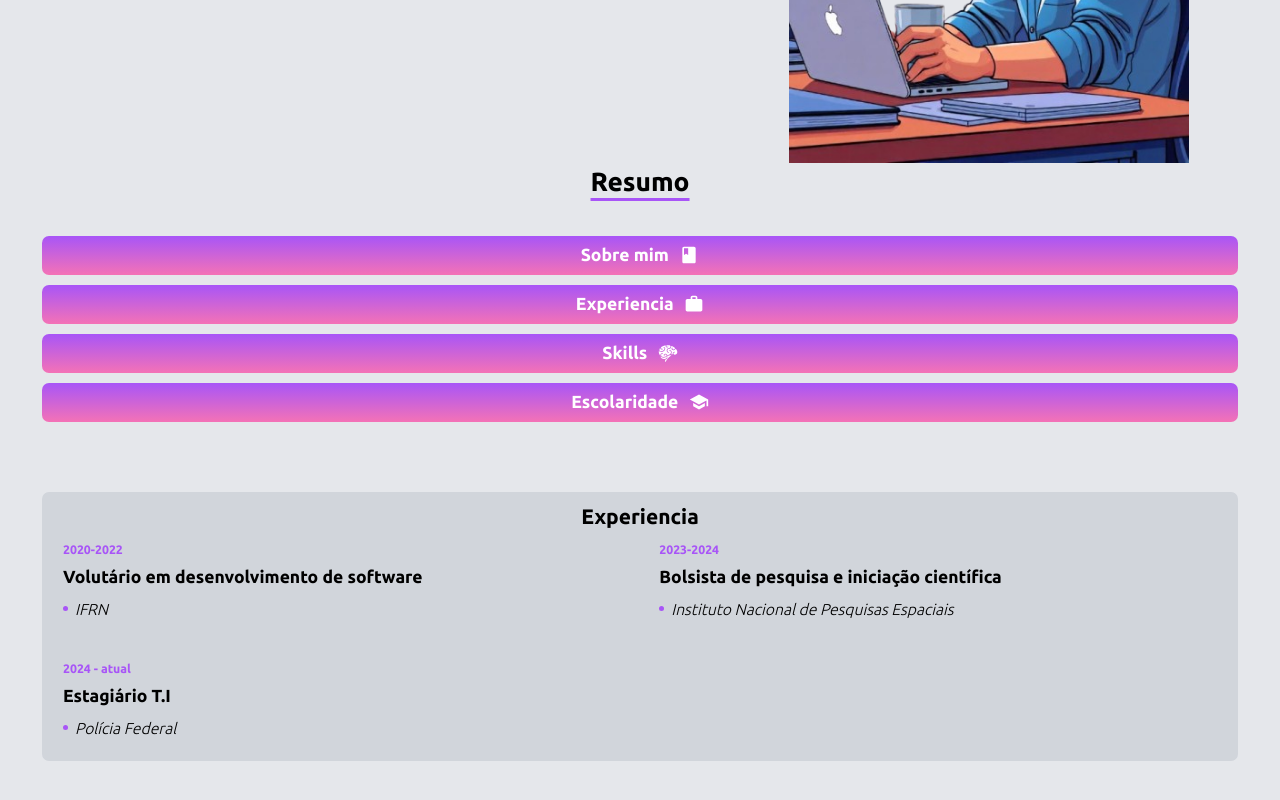
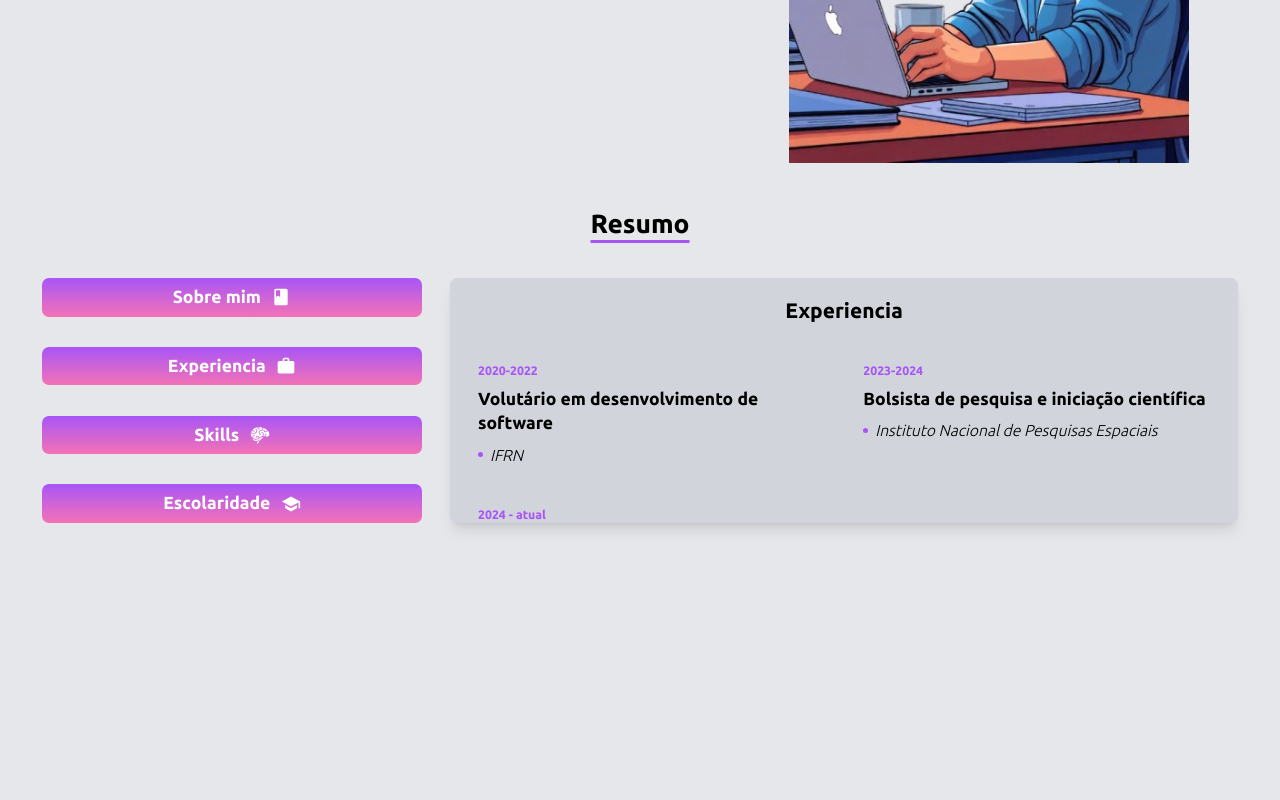
Before and after one commit to Albert1616/Portfolio, a Next.js app: page / in a window 1280 px wide. Shown: the part 464-1264 px from the top of the page. After the commit the page ends 1057 px from the top, so only its background shows below. Built offline with nearby package versions, Linux system fonts and the light colour scheme.

Commit message:
feat: add transitions in resume section

```diff
--- a/src/components/resume/Resume.tsx
+++ b/src/components/resume/Resume.tsx
@@ -8,7 +8,7 @@ import TabScreen from './TabScreen'
 const Resume = () => {
   const [tab, setTab] = useState('Experiencia')
   return (
-    <section className="relative mt-16 py-20">
+    <section className="relative mt-16 md:mt-36 xl:mt-28 py-20" id="resumo">
       <motion.h2
         className="absolute top-0 left-1/2 translate-x-[-50%] text-black dark:text-white text-center text-2xl lg:text-3xl
         font-semibold after:absolute after:-bottom-1 after:left-0 after:right-0 after:w-full after:h-[3px] after:bg-primaryColor "
@@ -18,15 +18,20 @@ const Resume = () => {
       >
         Resumo
       </motion.h2>
-      <div className="md:grid md:grid-cols md:gap-8 items-center">
-        <div className="flex flex-col items-center gap-3 w-full md:flex-col">
+      <motion.div
+        className="md:grid md:grid-cols-3 md:gap-8 items-center"
+        initial={{ opacity: 0, y: 100 }}
+        whileInView={{ opacity: 1, y: 0 }}
+        transition={{ duration: 0.5, delay: 0.2 }}
+      >
+        <div className="col-span-1 flex flex-col items-center md:justify-between md:h-[20em] gap-3 w-full">
           <TabButton tab="Sobre mim" icon={MdBook} setTab={setTab} />
           <TabButton tab="Experiencia" icon={MdOutlineWork} setTab={setTab} />
           <TabButton tab="Skills" icon={GiBrain} setTab={setTab} />
           <TabButton tab="Escolaridade" icon={MdSchool} setTab={setTab} />
         </div>
         <TabScreen tab={tab} />
-      </div>
+      </motion.div>
     </section>
   )
 }
--- a/src/components/resume/ResumeCard.tsx
+++ b/src/components/resume/ResumeCard.tsx
@@ -15,7 +15,7 @@ const ResumeCard = ({ data, title, keyWord }: Props) => {
         className="flex items-center gap-2 text-black
       dark:text-white text-lg font-light italic"
       >
-        <div className="rounded-full w-[5px] h-[5px] bg-primaryColor" />
+        <span className="rounded-full w-[5px] h-[5px] bg-primaryColor" />
         {keyWord}
       </p>
     </div>
--- a/src/components/resume/SkillCard.tsx
+++ b/src/components/resume/SkillCard.tsx
@@ -9,8 +9,8 @@ type Props = {
 const SkillCard = ({ icon: Icon, name }: Props) => {
   return (
     <div
-      className={`p-3 text-black dark:text-white flex items-center justify-center rounded-lg bg-gray-300 dark:bg-gray-600 shadow-md
-    hover:bg-gray-200 dark:hover:bg-gray-600 hover:text-primaryColor dark:hover:text-primaryColor transition-colors
+      className={`p-3 text-black dark:text-white flex items-center justify-center border border-white rounded-s-xl bg-gray-200 dark:bg-gray-800 shadow-lg
+    hover:text-primaryColor dark:hover:text-primaryColor transition-colors
     `}
     >
       <Icon size={30} />
@@ -19,3 +19,6 @@ const SkillCard = ({ icon: Icon, name }: Props) => {
 }
 
 export default SkillCard
+
+// hover:after:content-[]
+// after:relative after:bottom-8 after:right-7 hover:after:bg-white after:text-black after:rounded-lg after:p-3
--- a/src/components/resume/TabScreen.tsx
+++ b/src/components/resume/TabScreen.tsx
@@ -9,9 +9,11 @@ import {
     RiHtml5Fill,
     RiCss3Fill,
     RiGithubFill,
+    RiTailwindCssFill
 } from 'react-icons/ri'
 import { SiTypescript } from 'react-icons/si'
 import SkillCard from './SkillCard'
+import { AnimatePresence, motion } from 'motion/react'
 
 type Props = {
     tab: string
@@ -19,15 +21,27 @@ type Props = {
 
 const TabScreen = ({ tab }: Props) => {
     return (
-        <div className="p-3 mt-12 bg-gray-300 dark:bg-slate-700 rounded-lg">
-            <h2 className="text-2xl text-center font-semibold text-black dark:text-white">{tab}</h2>
+        <div className="col-span-2 p-3 md:p-5 mt-12 md:mt-0 bg-gray-300 dark:bg-slate-700 rounded-lg
+        h-[25em] md:h-[20em] shadow-lg overflow-y-auto overflow-x-hidden">
+            <h2 className="md:mb-8 text-2xl text-center
+            font-semibold text-black dark:text-white"
+            >
+                {tab}
+            </h2>
+            <AnimatePresence key={tab}>
+                <motion.div
+                    initial={{ opacity: 0, x: 100 }}
+                    animate={{ opacity: 1, x: 0 }}
+                    exit={{ opacity: 0, x: -100 }}
+                    transition={{ duration: 0.4, delay: 0.1 }}
+                >
                     {tab === 'Sobre mim' ? (
                         <div className="flex flex-col gap-4 mt-4 px-2">
                             <p className="text-xl font-medium text-justify text-black dark:text-white">
-                        Lorem ipsum dolor sit amet consectetur adipisicing elit. Incidunt
-                        consequuntur, veniam impedit numquam rem praesentium soluta dolor
-                        eaque atque amet nesciunt nulla. Libero dolores porro excepturi
-                        accusantium praesentium ea iste.
+                                Lorem ipsum dolor sit amet consectetur adipisicing elit.
+                                Incidunt consequuntur, veniam impedit numquam rem praesentium
+                                soluta dolor eaque atque amet nesciunt nulla. Libero dolores
+                                porro excepturi accusantium praesentium ea iste.
                             </p>
                         </div>
                     ) : tab === 'Experiencia' ? (
@@ -53,16 +67,19 @@ const TabScreen = ({ tab }: Props) => {
                             ))}
                         </div>
                     ) : tab === 'Skills' ? (
-                <div className="mt-2 px-3 grid grid-cols-1 overflow-y-scroll max-h-[20em] md:grid-cols-3 lg:grid-cols-4 gap-5">
-                    <SkillCard icon={RiHtml5Fill} name='HTML5' />
-                    <SkillCard icon={RiCss3Fill} name='CSS3' />
-                    <SkillCard icon={SiTypescript} name='Typescript' />
-                    <SkillCard icon={RiReactjsFill} name='React.js' />
-                    <SkillCard icon={RiNextjsFill} name='Next.js' />
-                    <SkillCard icon={RiNodejsFill} name='Node.js' />
-                    <SkillCard icon={RiGithubFill} name='Github' />
+                        <div className="mt-2 px-3 grid grid-cols-1 md:grid-cols-3 lg:grid-cols-4 gap-5">
+                            <SkillCard icon={RiHtml5Fill} name="HTML5" />
+                            <SkillCard icon={RiCss3Fill} name="CSS3" />
+                            <SkillCard icon={SiTypescript} name="Typescript" />
+                            <SkillCard icon={RiReactjsFill} name="React.js" />
+                            <SkillCard icon={RiNextjsFill} name="Next.js" />
+                            <SkillCard icon={RiTailwindCssFill} name="Tailwindcss" />
+                            <SkillCard icon={RiNodejsFill} name="Node.js" />
+                            <SkillCard icon={RiGithubFill} name="Github" />
                         </div>
                     ) : null}
+                </motion.div>
+            </AnimatePresence>
         </div>
     )
 }
--- a/src/lib/utils.ts
+++ b/src/lib/utils.ts
@@ -7,8 +7,8 @@ export function cn(...inputs: ClassValue[]) {
 
 export const LINKS = [
   {
-    name: 'Sobre mim',
-    path: '#sobremim',
+    name: 'Resumo',
+    path: '#resumo',
   },
   {
     name: 'Skils',
```
Also changed, not shown: src/components/Nav.tsx (+2 -7 lines). Lines whose indentation alone changed are shown as unchanged.
